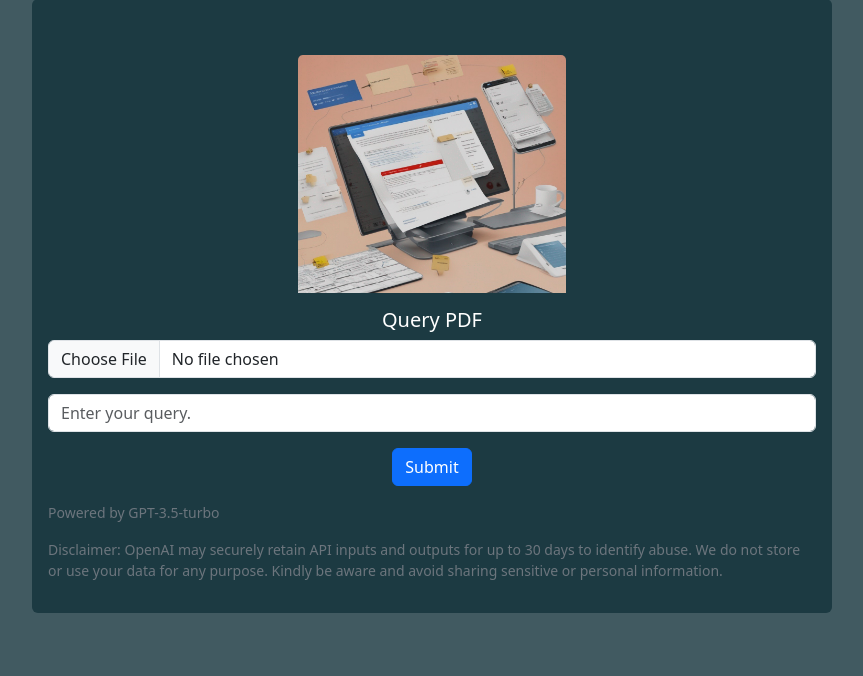
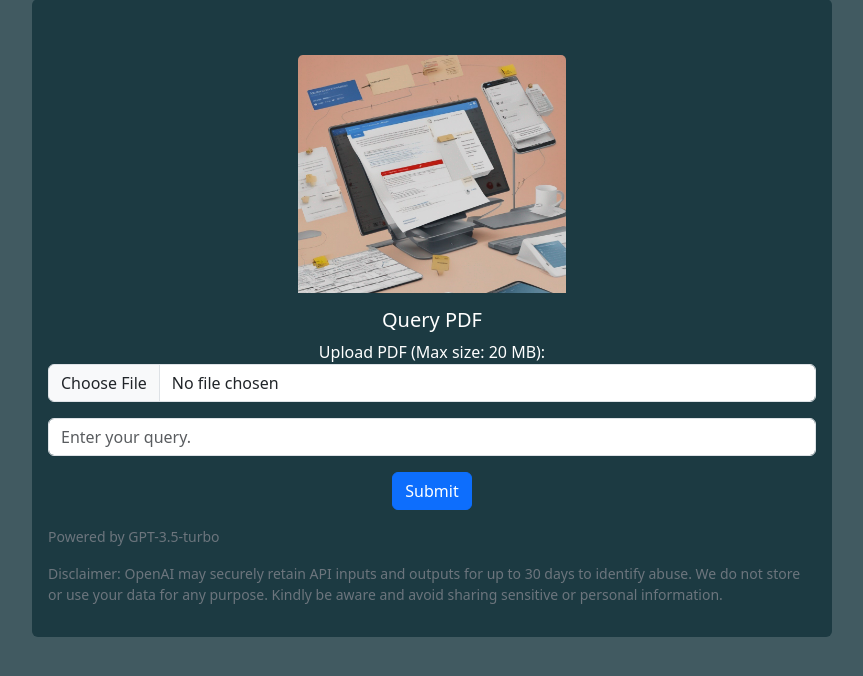
Before and after one commit to ViditDhull/LuciusTensors, a Django app: page /query_pdf in a window 1280 px wide. Shown: the part 97-773 px from the top of the page, without its empty margins (208-1071 px from the left). Run offline with Django 4.2, Linux system fonts and the light colour scheme.

Commit message:
Limits PDF File size to 20 MB

```diff
--- a/templates/query_pdf.html
+++ b/templates/query_pdf.html
@@ -23,7 +23,8 @@ margin-right: auto;
                     style="width: 35%; height: 15%; margin-bottom: 2%;" alt="...">
                 <h5 class="card-title">Query PDF</h5>
                 {% if not response %}
-                <input type="file" accept=".pdf" name="query_pdf_file" class="form-control">
+                <label for="id_query_pdf_file">Upload PDF (Max size: 20 MB):</label>
+                <input type="file" accept=".pdf" name="query_pdf_file" id="id_query_pdf_file" class="form-control">
                 <p> </p>
                 <input type="text" name="query_pdf_query" class="form-control" placeholder="Enter your query.">
                 <p> </p>
```
